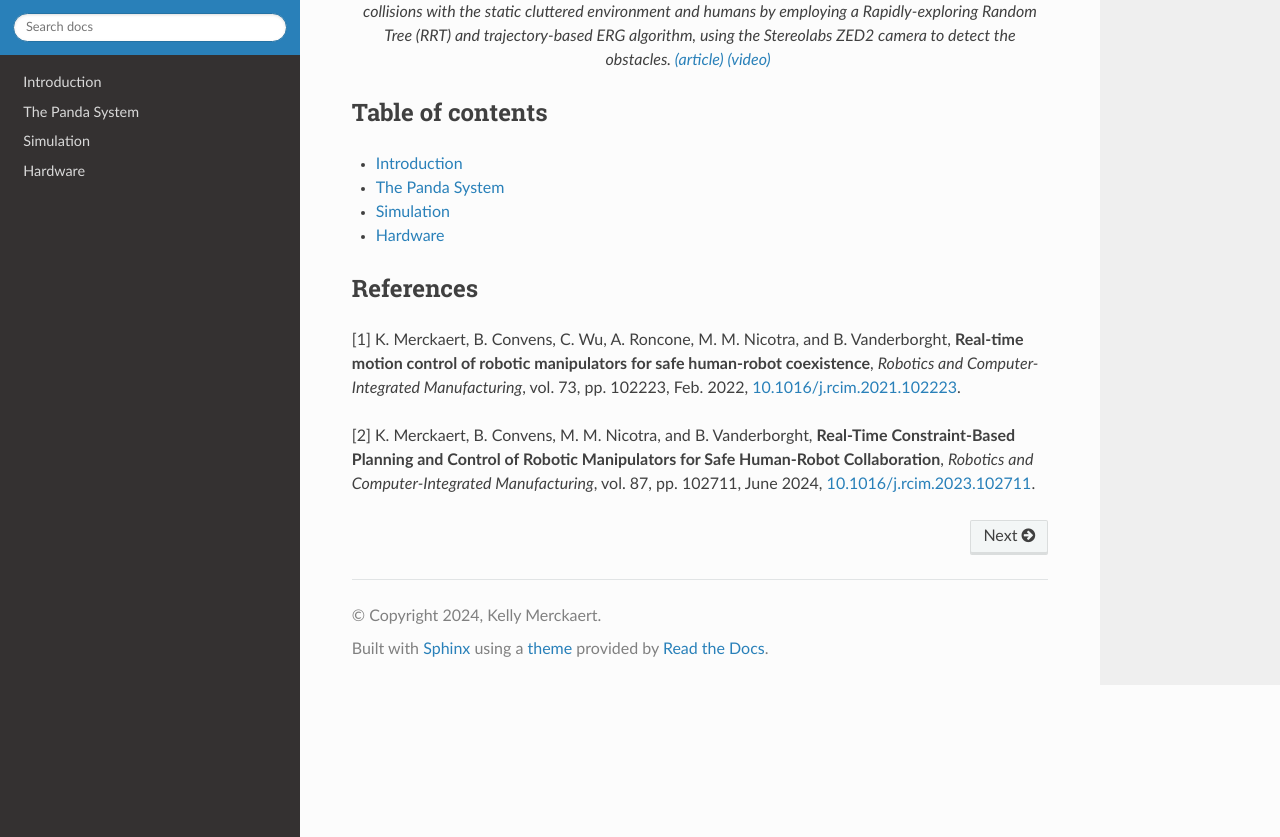
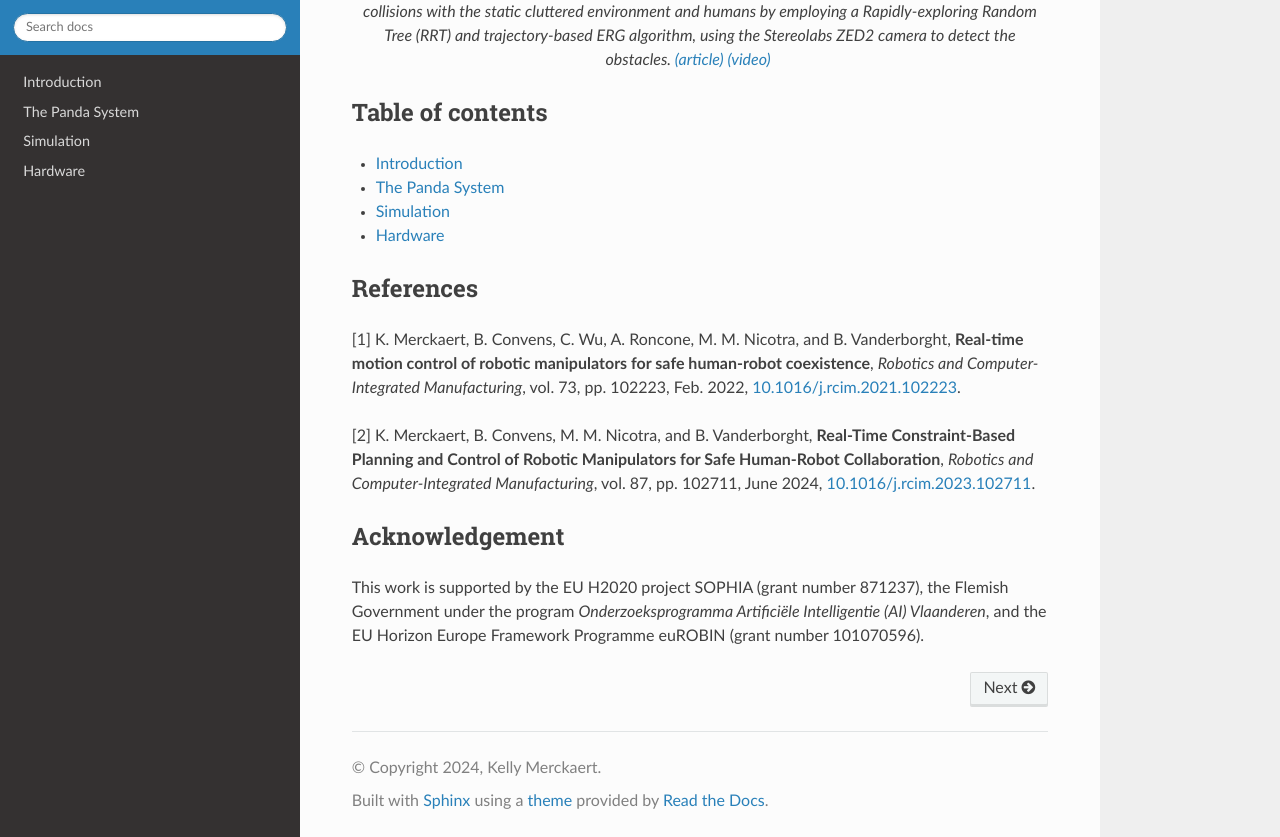
Before and after one commit to panda-brubotics/panda-safe-hrc-docs, a Sphinx documentation site: the page built from docs/source/index.rst, in a window 1280 px wide and 900 px high, scrolled down 1278 px, cut to the strip 63-900 px from the top of the window. Built offline with Sphinx 7.4.7 and the Read the Docs theme 2.0.0, drawn with Linux system fonts in a browser that asks for light colours; pages that are not in the unit, such as notebooks, are missing from menus; some of the changed text lies outside the part shown.

Commit message:
Update index.rst

```diff
--- a/docs/source/index.rst
+++ b/docs/source/index.rst
@@ -67,3 +67,9 @@ References
 .. |10.1016/j.rcim.2023.102711| raw:: html
 
     <a href="https://doi.org/10.1016/j.rcim.2023.102711" target="_blank">10.1016/j.rcim.2023.102711</a>
+
+
+-----------------
+Acknowledgement
+-----------------
+This work is supported by the EU H2020 project SOPHIA (grant number 871237), the Flemish Government under the program *Onderzoeksprogramma Artificiële Intelligentie (AI) Vlaanderen*, and the EU Horizon Europe Framework Programme euROBIN (grant number 101070596).
```
